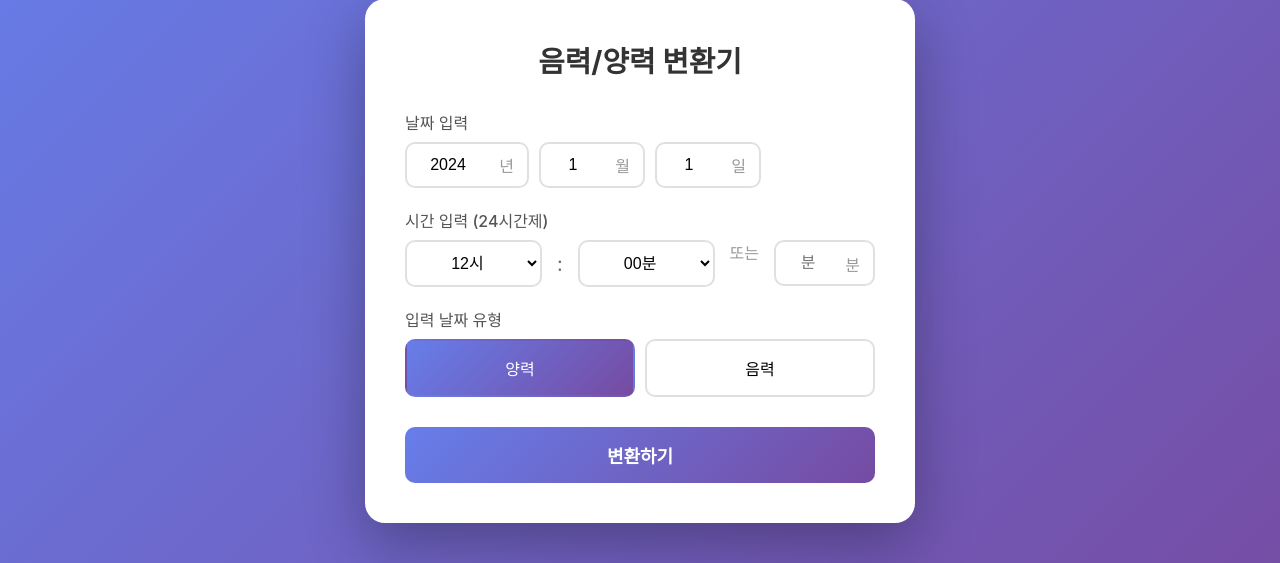
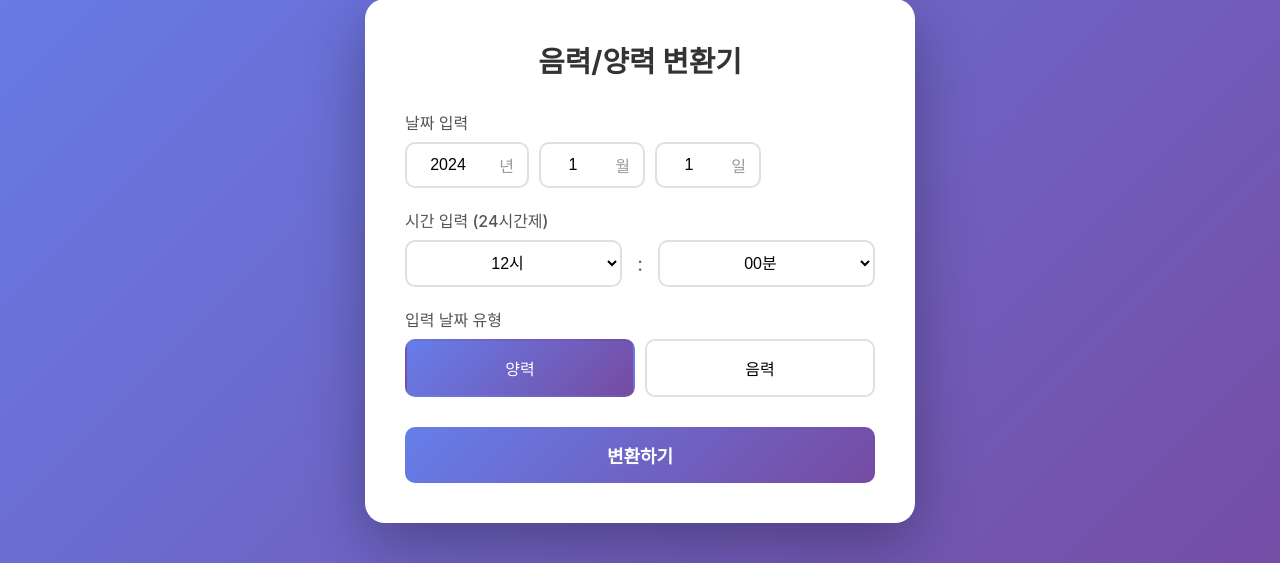
Before and after one commit to Eddy-power/ganji-1, a Flask app: page / in a window 1280 px wide. Shown: the part 139-702 px from the top of the page. Run offline with Flask 3, Linux system fonts and the light colour scheme.

Commit message:
Simplify time input by removing direct minute entry
Removes the direct minute input field from the UI and updates the JavaScript to only use the minute selection dropdown, ensuring minutes are selected in 10-minute intervals.

Replit-Commit-Author: Agent
Replit-Commit-Session-Id: 5b41d9a2-2124-4fc7-83c5-6aba2f4248d3
Replit-Commit-Checkpoint-Type: full_checkpoint
Replit-Commit-Event-Id: cc67f01c-0b63-4f1c-b9d0-89bf4fc62954
Replit-Commit-Screenshot-Url: https://storage.googleapis.com/screenshot-production-us-central1/04619390-5d95-4867-bf0c-10615ef9b2f0/5b41d9a2-2124-4fc7-83c5-6aba2f4248d3/7t4i4il

```diff
--- a/templates/index.html
+++ b/templates/index.html
@@ -310,11 +310,6 @@
                 <select id="minute">
                     <option value="" disabled>분</option>
                 </select>
-                <span style="padding: 0 5px; color: #999;">또는</span>
-                <div class="input-with-label" style="flex: 0.7;">
-                    <input type="number" id="minuteInput" placeholder="분" min="0" max="59" style="padding-right: 30px;">
-                    <span>분</span>
-                </div>
             </div>
         </div>
 
@@ -395,18 +390,6 @@
                 if (i === 0) option.selected = true;
                 minuteSelect.appendChild(option);
             }
-
-            document.getElementById('minuteInput').addEventListener('input', function() {
-                if (this.value !== '') {
-                    document.getElementById('minute').value = '';
-                }
-            });
-
-            document.getElementById('minute').addEventListener('change', function() {
-                if (this.value !== '') {
-                    document.getElementById('minuteInput').value = '';
-                }
-            });
         }
 
         function setCalendarType(type) {
@@ -417,13 +400,7 @@
         }
 
         function getMinuteValue() {
-            const minuteInput = document.getElementById('minuteInput').value;
-            const minuteSelect = document.getElementById('minute').value;
-
-            if (minuteInput !== '') {
-                return parseInt(minuteInput);
-            }
-            return parseInt(minuteSelect) || 0;
+            return parseInt(document.getElementById('minute').value) || 0;
         }
 
         async function convert() {
```
